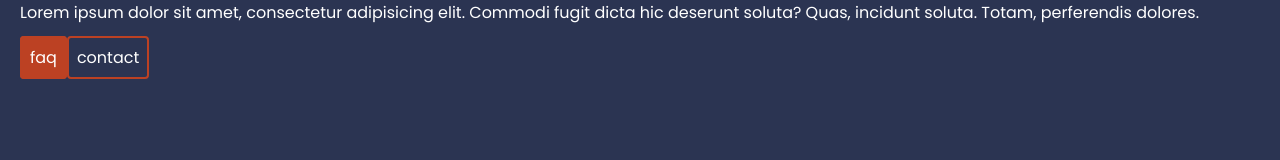
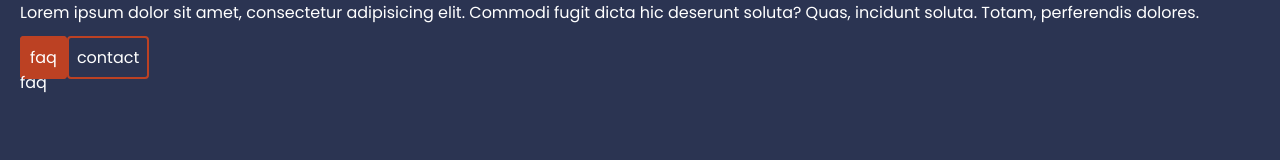
Before and after one commit to AmirManshadi/jobarouter, a React (Create React App) app: page /help/faq in a window 1280 px wide. Shown: the part 138-298 px from the top of the page. Built offline with nearby package versions, Linux system fonts and the light colour scheme.

Commit message:
created Faq.js section

```diff
--- a/src/App.js
+++ b/src/App.js
@@ -8,6 +8,7 @@ import {
 // pages
 import Home from "./pages/Home";
 import About from "./pages/About";
+import Faq from "./pages/Faq";
 
 // layouts
 import RootLayout from "./layouts/RootLayout";
@@ -19,7 +20,7 @@ const router = createBrowserRouter(
       <Route index element={<Home />} />
       <Route path="about" element={<About />} />
       <Route path="help" element={<HelpLayout />}>
-        <Route path="faq"/>
+        <Route path="faq" element={<Faq />} />
         <Route path="contact"/>
       </Route>
     </Route>
--- /dev/null
+++ b/src/pages/Faq.js
@@ -0,0 +1,9 @@
+const Faq = () => {
+  return (
+    <div className="faq">
+      faq
+    </div>
+   );
+}
+
+export default Faq;
```
